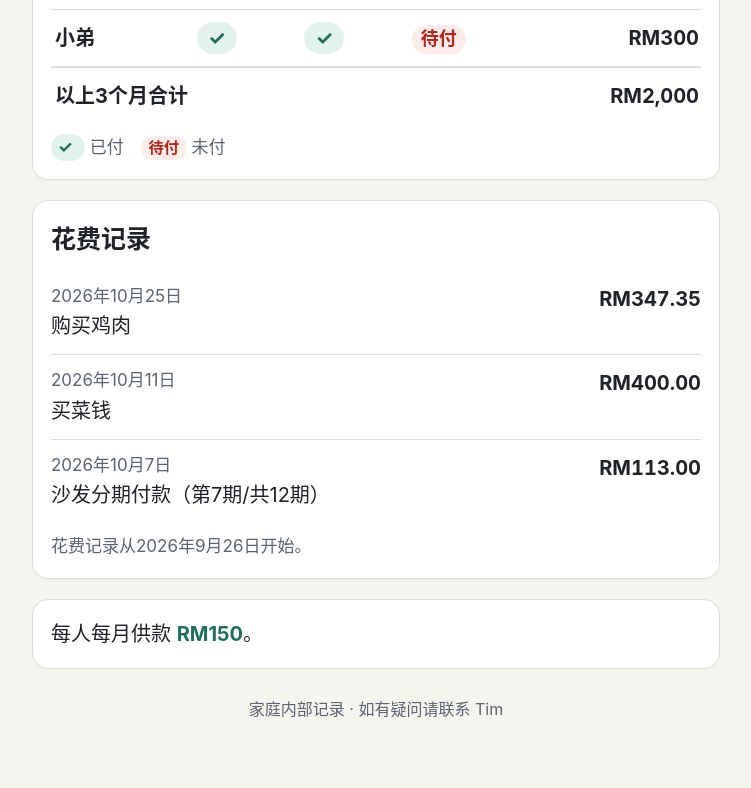
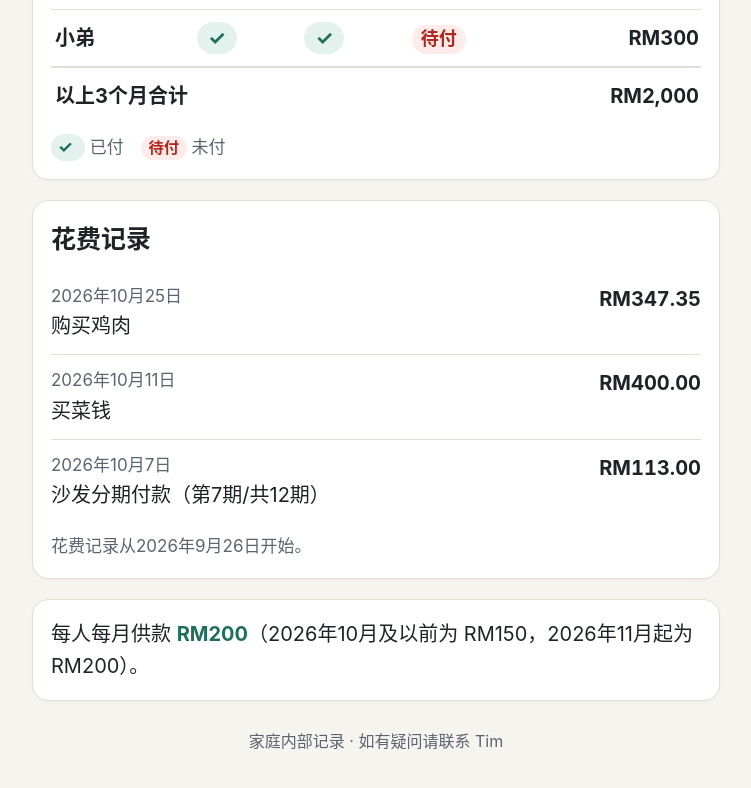
Before and after one commit to wkw911-sketch/father-fund, a plain HTML site: page index.html in a window 1280 px wide. Shown: the part 1151-1939 px from the top of the page, without its empty margins (264-1015 px from the left). Drawn offline with Linux system fonts and the light colour scheme.

Commit message:
Monthly amount RM200 from Nov 2026; 大弟 Nov note

```diff
--- a/data.json
+++ b/data.json
@@ -2,7 +2,13 @@
   "title": "爸爸生活费明细",
   "last_updated": "2026-10-26",
   "currency": "RM",
-  "monthly_amount": 150.0,
+  "monthly_amount": 200.0,
+  "monthly_amounts": {
+    "2026-08": 150.0,
+    "2026-09": 150.0,
+    "2026-10": 150.0,
+    "2026-11": 200.0
+  },
   "siblings": [
     "大姐",
     "二姐",
--- a/index.html
+++ b/index.html
@@ -112,7 +112,7 @@
   </section>
 
   <section class="card note" id="note">
-    每人每月供款 <strong>RM150</strong>。
+    每人每月供款 <strong>RM200</strong>（2026年11月起；之前 RM150）。
   </section>
 
   <noscript><p class="error">请开启 JavaScript 以显示明细。</p></noscript>
@@ -182,7 +182,8 @@
       tr.appendChild(el("th", { scope: "row" }, s));
       months.forEach(function (m) {
         var td = el("td"), e = c[m], amt = e ? Number(e.amount) : 0;
-        if (amt >= d.monthly_amount) td.appendChild(el("span", { "class": "paid", title: "已付 " + rm(amt, cur) }, "✓"));
+        var exp = Number((d.monthly_amounts && d.monthly_amounts[m]) || d.monthly_amount);
+        if (amt >= exp) td.appendChild(el("span", { "class": "paid", title: "已付 " + rm(amt, cur) }, "✓"));
         else if (amt > 0) td.appendChild(el("span", { "class": "due" }, rm(amt, cur)));
         else td.appendChild(el("span", { "class": "due" }, "待付"));
         total += amt;
@@ -259,7 +260,7 @@
     var note = document.getElementById("note");
     note.appendChild(document.createTextNode("每人每月供款 "));
     note.appendChild(el("strong", null, rmShort(d.monthly_amount, cur)));
-    note.appendChild(document.createTextNode("。"));
+    note.appendChild(document.createTextNode("（2026年10月及以前为 RM150，2026年11月起为 RM200）。"));
   }
 
   fetch("data.json", { cache: "no-store" })
```
